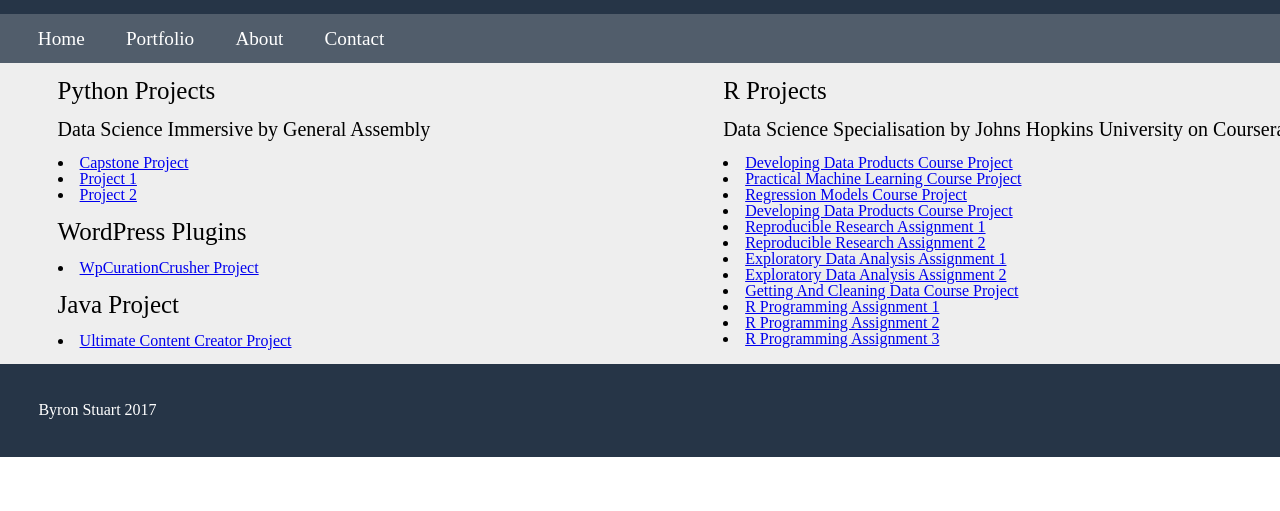
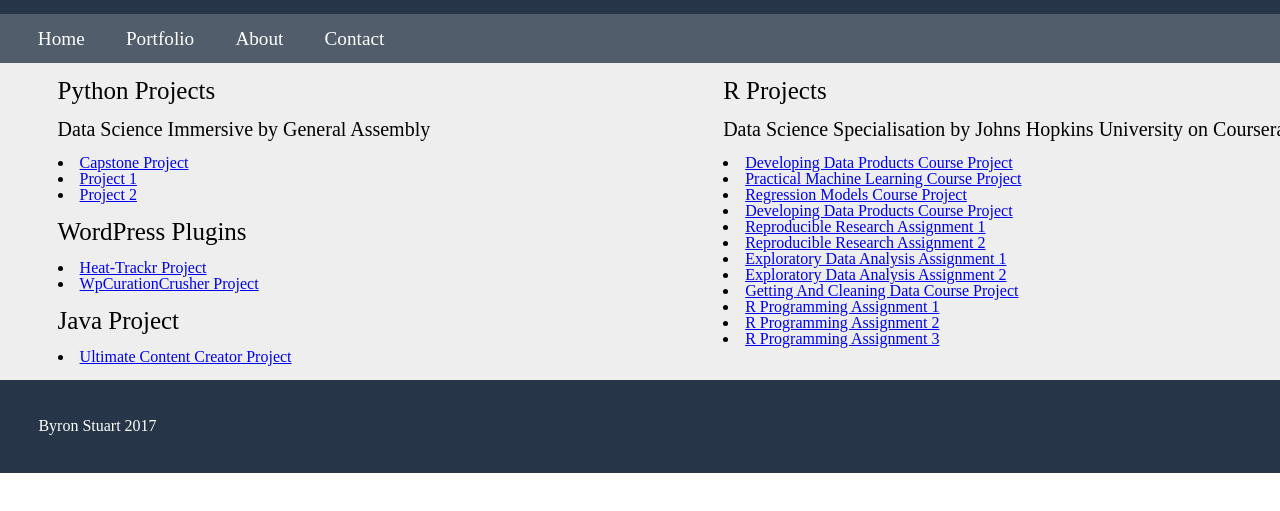
Before and after one commit to byron-data/portfolio, a plain HTML site: page index.html in a window 1280 px wide. Shown: the part 113-624 px from the top of the page. Drawn offline with Linux system fonts and the light colour scheme.

Commit message:
Fix typo

```diff
--- a/index.html
+++ b/index.html
@@ -39,7 +39,7 @@
 			<br>
 			<h1>WordPress Plugins</h2>
 			<br>
-			<li><a href="https://github.com/byron-data/heat-trackr target='_blank'>Heat-Trackr Project</a></li>
+			<li><a href="https://github.com/byron-data/heat-trackr" target='_blank'>Heat-Trackr Project</a></li>
 			<li><a href="https://github.com/byron-data/wpcurationcrusher" target='_blank'>WpCurationCrusher Project</a></li>
 			<br>
 			<h1>Java Project</h2>
```
